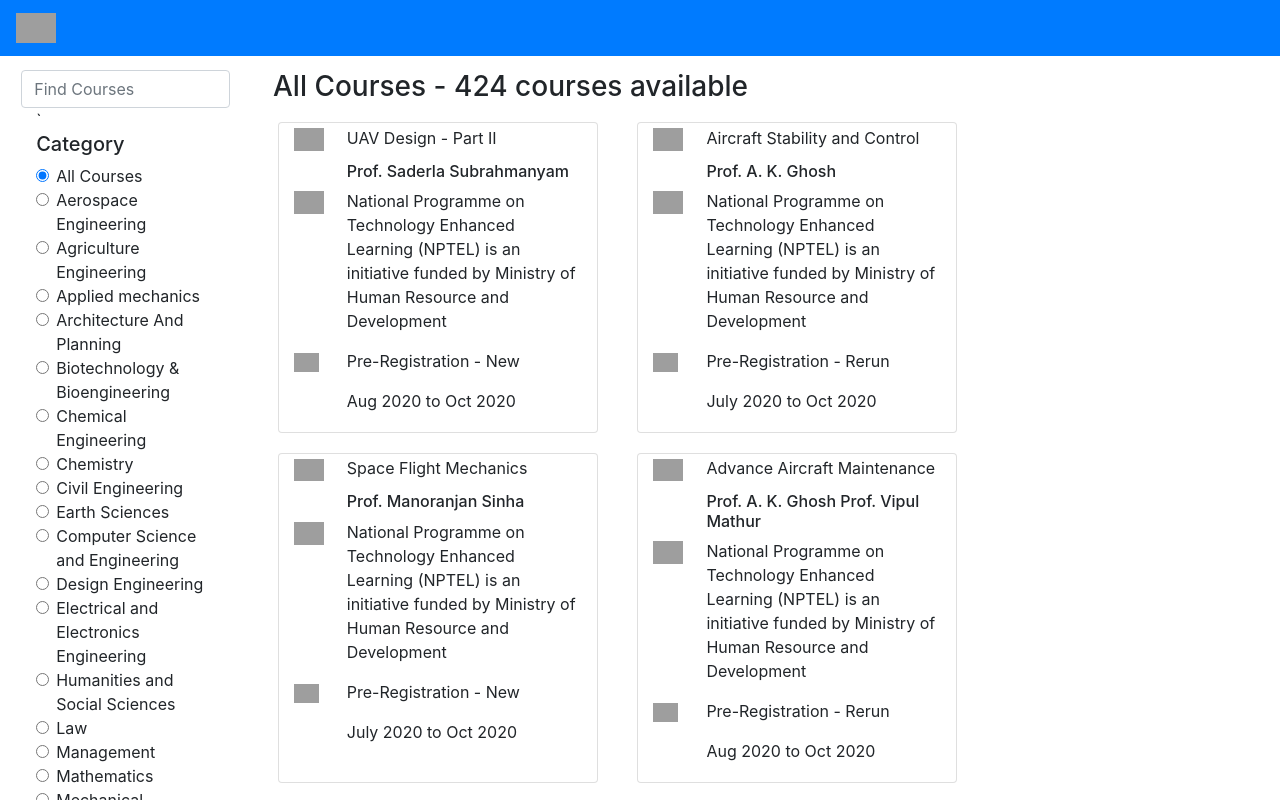
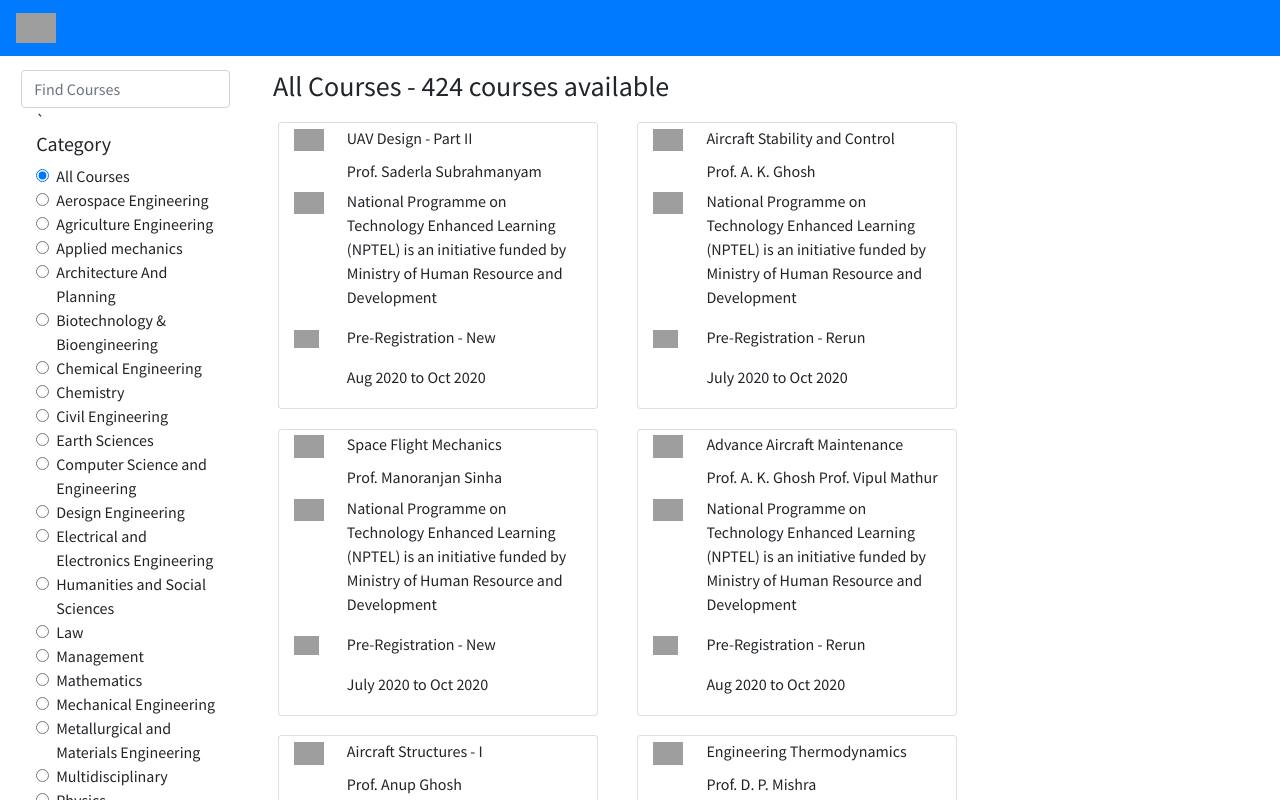
Before and after one commit to balaji-kamalesan-au3/hashtag-assignment, a React (Create React App) app: page / in a window 1280 px wide. Shown: the top 800 px of the page. Built offline with nearby package versions, Linux system fonts and the light colour scheme; grey boxes are pictures that could not be loaded.

Commit message:
Added fonts

```diff
--- a/public/index.html
+++ b/public/index.html
@@ -10,6 +10,7 @@
       content="Web site created using create-react-app"
     />
     <link rel="apple-touch-icon" href="%PUBLIC_URL%/logo192.png" />
+    <link href="https://fonts.googleapis.com/css2?family=Source+Sans+Pro&display=swap" rel="stylesheet">
     <!--
       manifest.json provides metadata used when your web app is installed on a
       user's mobile device or desktop. See https://developers.google.com/web/fundamentals/web-app-manifest/
--- a/src/App.css
+++ b/src/App.css
@@ -1,3 +1,7 @@
+body {
+  font-family: 'Source Sans Pro', sans-serif;
+}
+
 .main-container{
   margin : 3.5% 2%
 }
```
Also changed, not shown: 1 other file (tests, documents, lock files or other folders).
